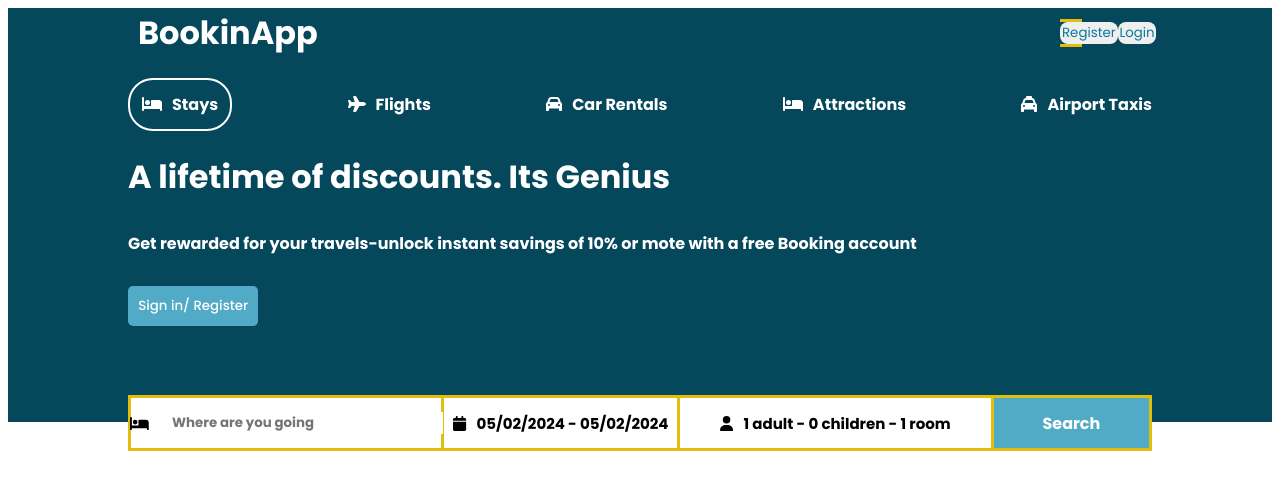
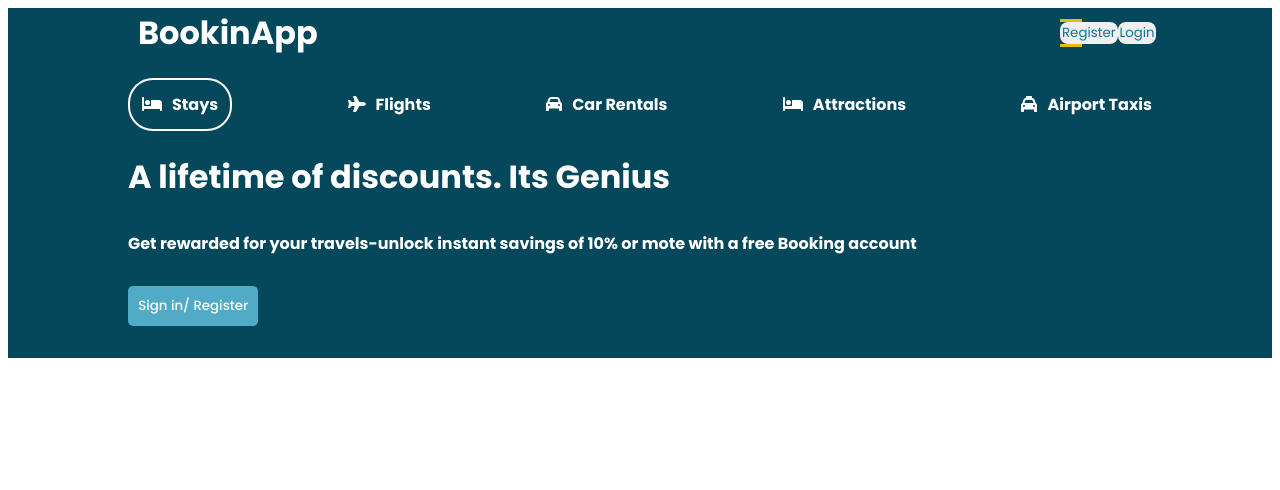
Before and after one commit to Muhammad-Jahanzeb/Hotel-Booking-App, a React (Vite) app in the folder frontend/bookingApp/: page / in a window 1280 px wide. Shown: the top 490 px of the page. Built offline with nearby package versions, Linux system fonts and the light colour scheme.

Commit message:
added list header

```diff
--- a/frontend/bookingApp/src/Components/Header/Header.css
+++ b/frontend/bookingApp/src/Components/Header/Header.css
@@ -10,7 +10,15 @@
     width: 100%;
     max-width: 1024px;
     align-items: center;
-    height: 100%;
+    color: white;
+}
+
+.headerContainerList{
+    justify-content: center;
+    width: 100%;
+    max-width: 1024px;
+    align-items: center;
+    height: 300px;
     color: white;
 }
 
--- a/frontend/bookingApp/src/Components/Header/Header.jsx
+++ b/frontend/bookingApp/src/Components/Header/Header.jsx
@@ -8,7 +8,9 @@ import 'react-date-range/dist/theme/default.css'; // theme css file
 
 import './Header.css'
 
-const Header = () => {
+const Header = (props) => {
+    const {type} = props
+
     const[clicked, setClicked] = useState(false)
     const [date, setDate] = useState([
         {
@@ -48,7 +50,7 @@ const Header = () => {
 
   return (
     <div className='header'>
-        <div className="headerContainer">
+        <div className={type!='list'?"headerContainer":"headerContainerList"}>
         <div className="headerList">
             <div className="headerListItem active">
                     <FontAwesomeIcon icon = {faBed} />
@@ -80,7 +82,7 @@ const Header = () => {
         <button className="headerButton">
             Sign in/ Register
         </button>
-
+        {type !='list'?
                   <div className="searchContainer">
                   <div className="searchBar">
                       <FontAwesomeIcon icon={faBed}/>
@@ -148,6 +150,7 @@ const Header = () => {
                       <button className='searchButton'>Search</button>
                   </div>
               </div>
+        :null}
         </div>
 
     </div>
--- a/frontend/bookingApp/src/Pages/Home/Home.jsx
+++ b/frontend/bookingApp/src/Pages/Home/Home.jsx
@@ -6,7 +6,7 @@ const Home = () => {
   return (
     <>
       <Navbar/>
-      <Header/>
+      <Header type="list"/>
     </>
   )
 }
```
Lines whose indentation alone changed are shown as unchanged.
